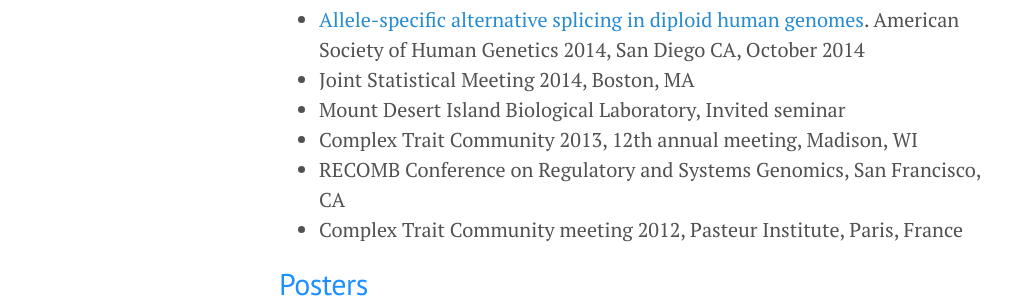
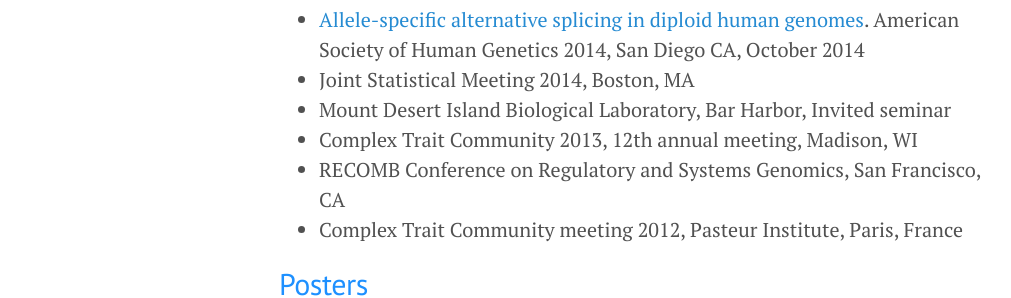
Before and after one commit to narayananr/narayananr.github.io, a Jekyll site: the page built from talks.md, in a window 1280 px wide. Shown: the part 337-635 px from the top of the page, without its empty margins (1-1012 px from the left). Built offline with Jekyll 4.4.1, drawn with Linux system fonts in a browser that asks for light colours; Markdown is read by kramdown in place of the engine named in the settings.

```diff
--- a/talks.md
+++ b/talks.md
@@ -6,7 +6,7 @@ title: <font color="DodgerBlue">Talks</font>
 * Quantifying Allele-specific splicing in diploid genomes, IMGC Bar Harbor October 2014
 * [Allele-specific alternative splicing in diploid human genomes](http://www.ashg.org/2014meeting/abstracts/fulltext/f140122188.htm). American Society of Human Genetics 2014, San Diego CA, October 2014
 * Joint Statistical Meeting 2014, Boston, MA
-* Mount Desert Island Biological Laboratory, Invited seminar
+* Mount Desert Island Biological Laboratory, Bar Harbor, Invited seminar
 * Complex Trait Community 2013, 12th annual meeting, Madison, WI
 * RECOMB Conference on Regulatory and Systems Genomics, San Francisco, CA
 * Complex Trait Community meeting 2012, Pasteur Institute, Paris, France
```
